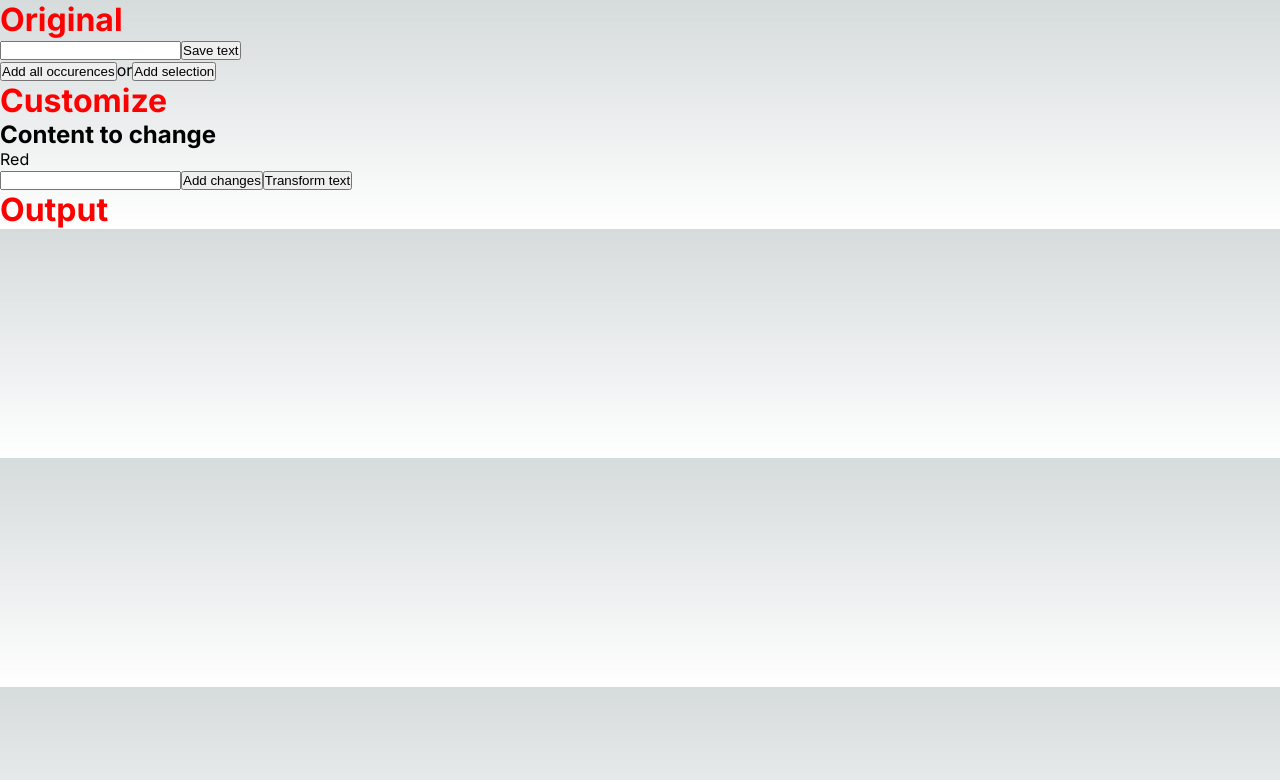
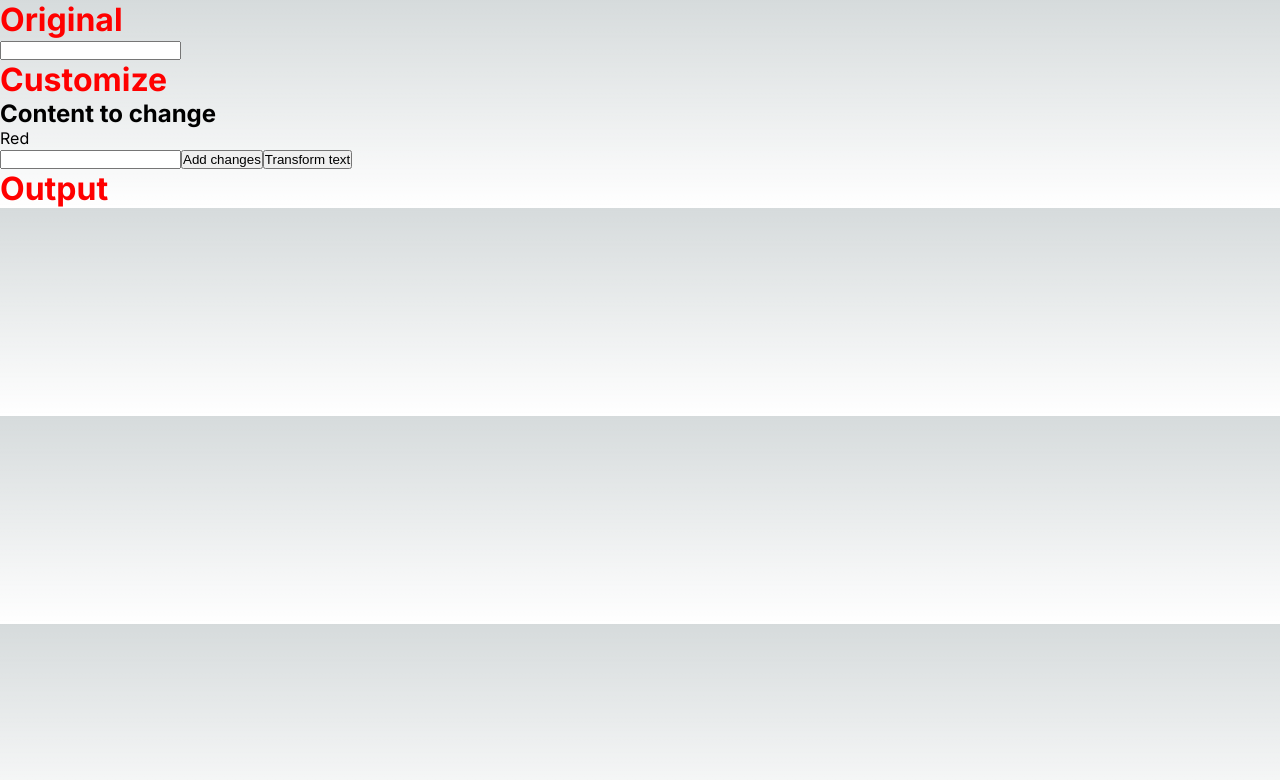
Before and after one commit to LuminationWa/emailer, a Next.js app: page / in a window 1280 px wide. Shown: the top 780 px of the page. Built offline with nearby package versions, Linux system fonts and the light colour scheme.

Commit message:
Change logic to a Regex one

```diff
--- a/src/app/page.js
+++ b/src/app/page.js
@@ -6,25 +6,16 @@ export default function Home() {
   const [ogText, setOgText] = useState("");
   const [newText, setNewText] = useState("");
   const [currentModifier, setCurrentModifier] = useState("red");
-  const [currentSelection, setCurrentSelection] = useState("aaaaa");
   const [outputText, setOutputText] = useState("");
 
   //Variables
-  const modifiers = [{ name: "red", selected: [], replaceWith: `` }];
+  const modifiers = [{ name: "red", regex: /\{(.*?)\}/g}];
 
   //Functions
-  //addSelection handles the text to modify
   //addChanges handles to change to the selection
   //replaceText is a smaller scope function that gets called for every modifier
   //transformText is the main one, handling the whole modifiers array and passing em to replaceText. Also sets state
 
-  const addSelection = (target, selection) => {
-    //Finds the modifier from t he array and if the selection is not empty pushes it to the "selected" property
-    let targetObject = modifiers.find((modifier) => modifier.name === target);
-    if (selection.length > 0) {
-      targetObject.selected.push(selection);
-    }
-  };
   const addChanges = (target, changes) => {
     let targetObject = modifiers.find((modifier) => modifier.name === target);
     if (changes.length > 0) {
@@ -32,13 +23,11 @@ export default function Home() {
     }
   };
   const replaceText = (text, modifier) => {
+    //Smaller function that only makes changes on modifier level
     console.log(modifier);
-    //Smaller function that only makes changes on modifier level
-    let modifiedText = modifier.selected.reduce((accumulator, toReplace) => {
-      return accumulator.replace(toReplace, modifier.replaceWith);
-    }, text);
-    console.log(modifiedText, text);
-    return modifiedText;
+    const { regex, replaceWith } = modifier;
+    if (replaceWith) return text.replaceAll(regex, replaceWith);
+    else return text;
   };
   const trasformText = (original, changesArray) => {
     //Applies all changes and sets state
@@ -47,7 +36,6 @@ export default function Home() {
       return replaceText(accumulator, modifier);
     }, copyText);
     setOutputText(newText);
-    console.log(newText);
   };
 
   //html
@@ -60,29 +48,7 @@ export default function Home() {
           className="original-text"
           value={ogText}
           onChange={(e) => setOgText(e.target.value)}
-          onMouseUp={() => {
-            let selection = window.getSelection().toString();
-            if (selection.length > 0) setCurrentSelection(selection);
-          }}
         />
-        <button
-          onClick={() => {
-            console.log(ogText);
-          }}
-        >
-          Save text
-        </button>
-        <div className="change-btns">
-          <button>Add all occurences</button>
-          or
-          <button
-            onClick={(e) => {
-              addSelection(currentModifier, currentSelection);
-            }}
-          >
-            Add selection
-          </button>
-        </div>
       </div>
 
       <div className="customizer">
```
